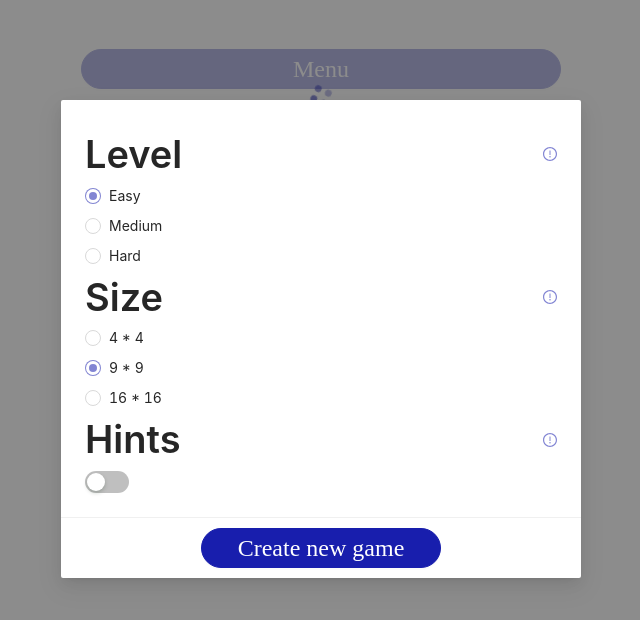
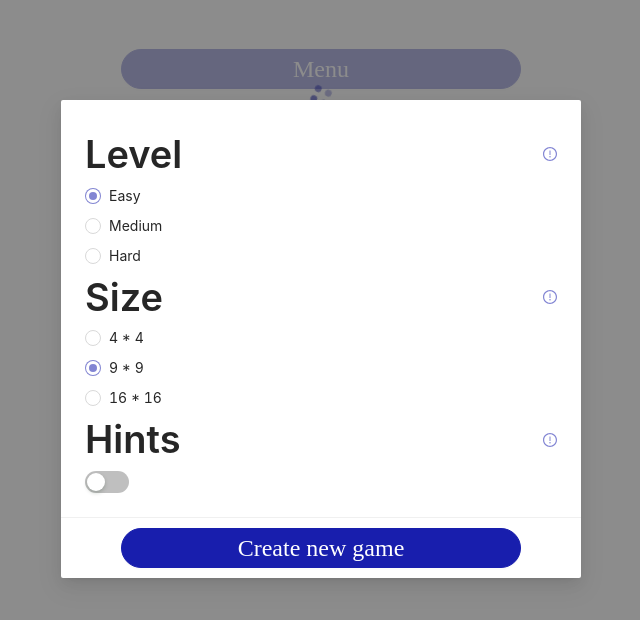
Before and after one commit to Aleks951/sudoku, a React (Create React App) app: page / in a window 1280 px wide. Shown: the top 620 px of the page, without its empty margins (319-959 px from the left). Built offline with nearby package versions, Linux system fonts and the light colour scheme.

Commit message:
Adaptation test1

```diff
--- a/src/App.scss
+++ b/src/App.scss
@@ -1,4 +1,5 @@
 @import '~antd/dist/antd.css';
+@import './mobile.scss';
 
 $input-radio-color: rgba(24, 30, 173, 0.54);
 
@@ -57,7 +58,6 @@ $input-radio-color: rgba(24, 30, 173, 0.54);
   border-color: #181EAD;
   border-radius: 41px;
   color: #FFFFFF;
-  width: 60vh;
   height: 5vh;
 
   &:hover,
@@ -89,10 +89,11 @@ $input-radio-color: rgba(24, 30, 173, 0.54);
     line-height: 60px;
     text-align: center;
   }
-  // .ant-input-number-input {
-  //   width: auto;
-  //   height: auto;
-  // }
+
+  .ant-input-number-input {
+    padding: 0;
+    height: 100%;
+  }
 
   .ant-input-number-handler-wrap {
     visibility: hidden;
@@ -117,11 +118,9 @@ $input-radio-color: rgba(24, 30, 173, 0.54);
   }
 }
 
-// .ant-layout {
-//   position: absolute;
-//   height: 100%;
-//   width: 100%;
-// }
+.ant-layout {
+ min-width: 1000px;
+}
 
 .ant-row {
   height: 100%;
--- /dev/null
+++ b/src/mobile.scss
@@ -0,0 +1,11 @@
+@media (max-width: 425px) {
+    .ant-btn-default {
+        min-width: 27vh;
+    }
+}
+
+@media (min-width: 426px) {
+    .ant-btn-default {
+        min-width: 50vh;
+    }
+}
```
